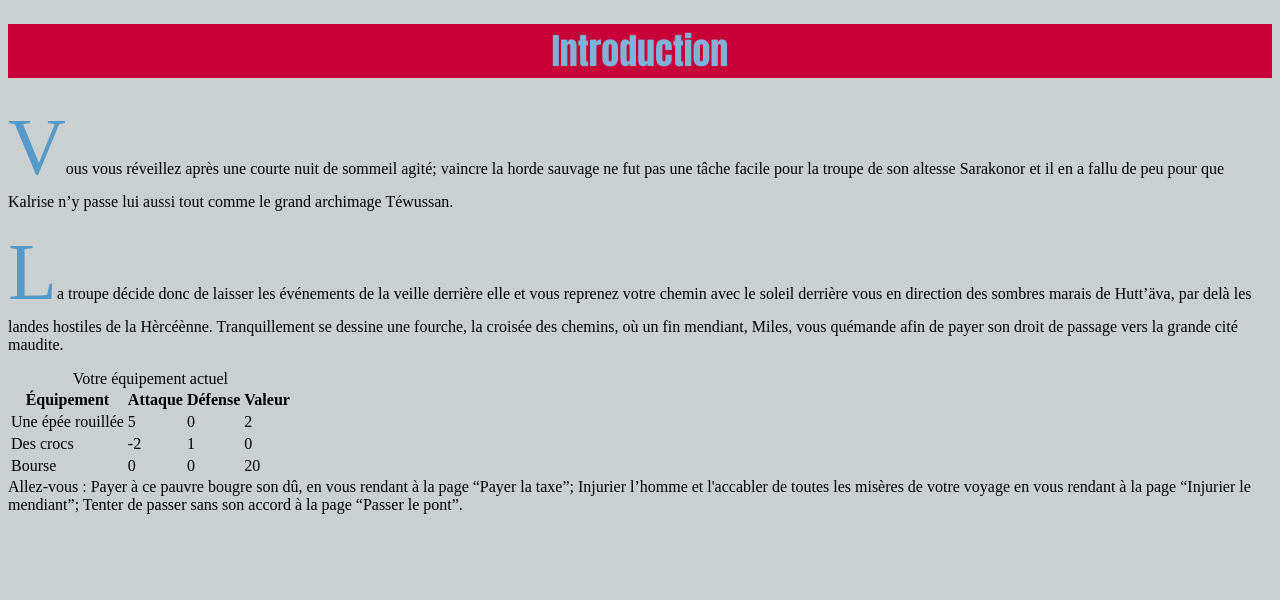
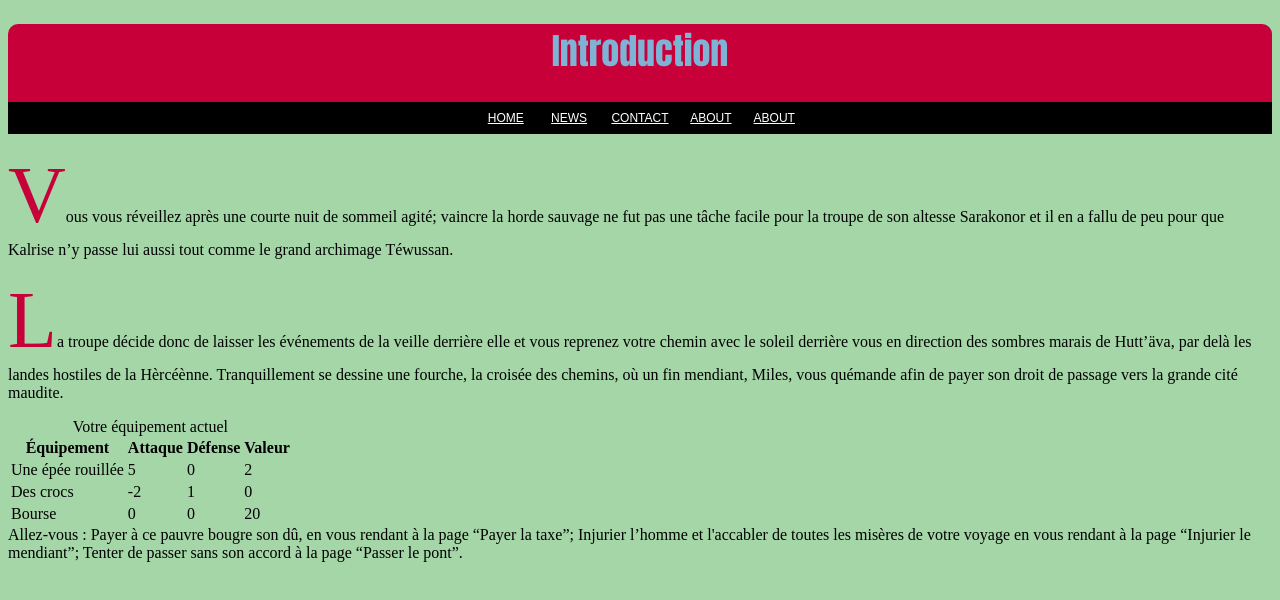
Before and after one commit to WilliamAwh/s-3-mini-projet-introduction-html-et-css, a plain HTML site: page index.html in a window 1280 px wide. Drawn offline with Linux system fonts and the light colour scheme.

Commit message:
version 2.2

```diff
--- a/index.html
+++ b/index.html
@@ -4,9 +4,19 @@
         <meta charset="UTF-8">
         <title>Devoir dont vous êtes le héros</title>
         <link rel="stylesheet" href="style.css">
+
     </head>
         <body>
-            <header><h1>Introduction</h1></header>
+            <header>
+                <h1>Introduction</h1>
+                <ul>
+                    <li><a href=histoire/face_a_face.html>Home</a></li>
+                    <li><a href=histoire/injurier.html>News</a></li>
+                    <li><a href=histoire/passer_pont.html>Contact</a></li>
+                    <li><a href=histoire/payer.html>About</a></li>
+                    <li><a href=histoire/sous_pont.html>About</a></li>
+                </ul>
+            </header>
                 <section>
                     <p>
                     Vous vous réveillez après une courte nuit de sommeil agité; vaincre la horde sauvage ne fut pas une tâche facile pour
--- a/style.css
+++ b/style.css
@@ -4,14 +4,41 @@ header{
     font-family: Impact, fantasy;
     color: #7FB3D5;
     font-size: large;
+    border: 1px;
+    border-radius: 10px;
+
 }
 
 body{
-    background-color: #CACFD2 ;
+    background-color: #A5D6A7 ;
 }
 
 
 section p:first-of-type::first-letter{
     font-size: 5em;
-    color: #5499C7;
+    color: #C70039;
 }
+
+ul{
+    padding:0;
+    background:black;
+    font-family:Arial, sans serif;
+    font-size:12px;
+    text-transform:uppercase;
+}
+
+
+li {
+    display: inline-table;
+    width: 60px;
+}
+a{
+    display: block;
+    padding:9px;
+    color:white;
+}
+
+li a:hover{
+    background-color: #E0F2F1;
+    color: #C70039;
+}
```
Also changed, not shown: histoire/face_a_face.html (+10 -0 lines), histoire/injurier.html (+9 -0 lines), histoire/passer_pont.html (+9 -0 lines), histoire/payer.html (+9 -0 lines), histoire/sous_pont.html (+10 -0 lines).
